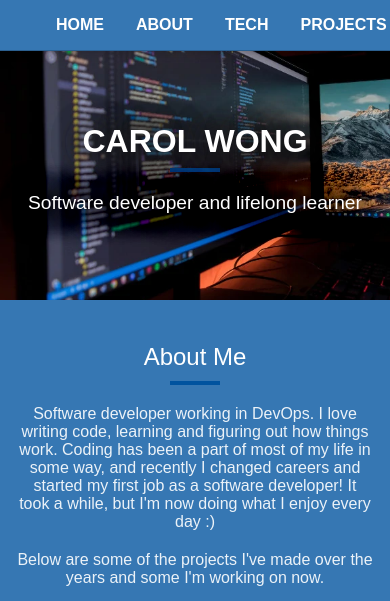
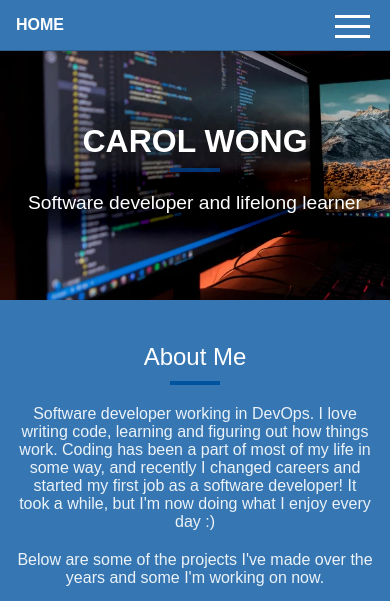
Before and after one commit to cazyw/cazyw.github.io, a Gatsby site: page / in a window 390 px wide. Shown: the top 601 px of the page. Built offline with nearby package versions, Linux system fonts and the light colour scheme; Gatsby itself is replaced by a stand-in of ours; a web font is replaced by a local one.

Commit message:
WIP - nav bar toggle

```diff
--- a/src/components/layout.css
+++ b/src/components/layout.css
@@ -44,10 +44,55 @@ nav {
   width: 100%;
   box-shadow: 0px 1px 10px rgba(0, 0, 0, 0.2);
   z-index: 100;
+  display: flex;
 }
 
 nav ul {
   margin: 0px;
+  display: flex;
+}
+
+.nav-brand {
+  padding: 1rem;
+  color: rgb(255, 255, 255);
+}
+
+.nav-links {
+  margin-left: auto;
+}
+
+.hamburger {
+  cursor: pointer;
+  display: none;
+  margin-left: auto;
+  padding: 8px;
+  margin-right: 12px;
+}
+
+.hamburger-lines {
+  width: 35px;
+  height: 3px;
+  background-color: rgb(255, 255, 255);
+  margin-top: 7px;
+}
+
+@media only screen and (max-width: 768px) {
+  .nav-links {
+    display: none;
+  }
+
+  .nav-links ul {
+    flex-direction: column;
+  }
+
+  .nav-links.open {
+    display: block;
+    margin-left: 0;
+  }
+
+  .hamburger {
+    display: block;
+  }
 }
 
 nav ul li a {
--- a/src/components/navbar.js
+++ b/src/components/navbar.js
@@ -2,10 +2,22 @@ import { Link } from "gatsby"
 import PropTypes from "prop-types"
 import React from "react"
 
+const toggleMenu = () => {
+  const navs = document.querySelector(".nav-links")
+  navs.classList.toggle("open")
+}
+
 const Navbar = ({ menuLinks }) => (
   <div>
     <nav>
-      <ul style={{ display: "flex", flex: 1 }}>
+      <div className="nav-brand">Home</div>
+      <div className="hamburger" onClick={toggleMenu}>
+        <div className="hamburger-lines"></div>
+        <div className="hamburger-lines"></div>
+        <div className="hamburger-lines"></div>
+      </div>
+      <div className="nav-links">
+        <ul>
           {menuLinks.map(link => (
             <li
               key={link.name}
@@ -18,6 +30,7 @@ const Navbar = ({ menuLinks }) => (
             </li>
           ))}
         </ul>
+      </div>
     </nav>
   </div>
 )
```
Also changed, not shown: src/images/list-menu-32.png (added), src/images/list-menu-64.png (added). Lines whose indentation alone changed are shown as unchanged.
